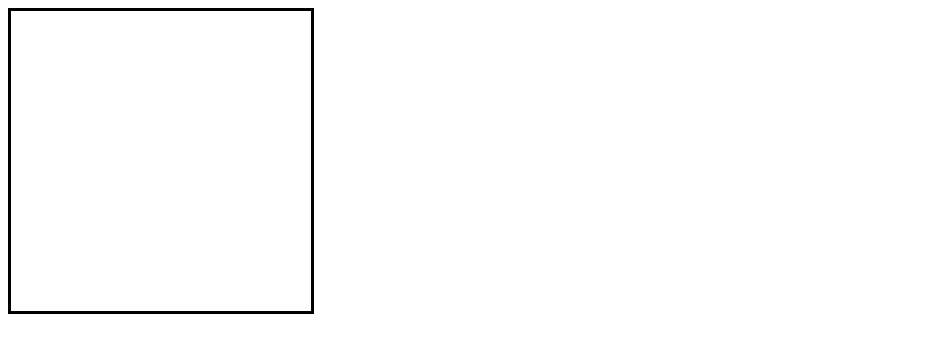
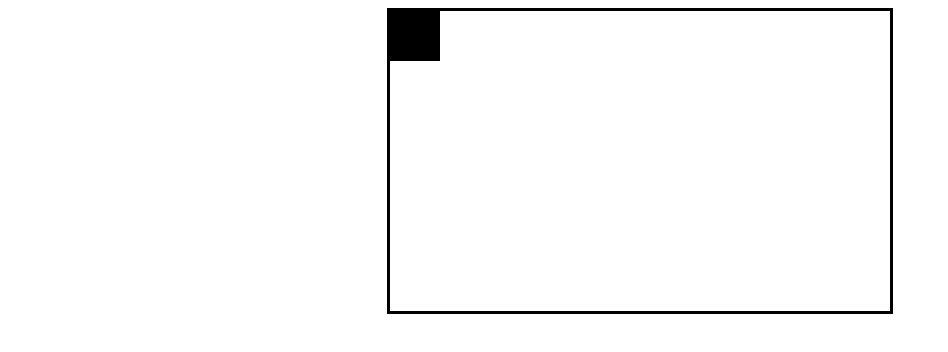
Before and after one commit to tglassesguy/SnakeGameCourse, a plain HTML site: page index.html in a window 1280 px wide. Shown: the whole page, without its empty margins (0-948 px from the left). Drawn offline with Linux system fonts and the light colour scheme.

Commit message:
Se implementa el js y se utiliza prepos para procesar el js

```diff
--- a/css/style.css
+++ b/css/style.css
@@ -1,3 +1,7 @@
+body {
+    text-align: center;
+}
+
 canvas {
     border: solid;
 }
--- a/index.html
+++ b/index.html
@@ -6,6 +6,7 @@
         <link rel="stylesheet" href="/css/style.css">
     </head>
     <body>
-        <canvas id="canvas" width="300" height="300"></canvas>
+        <canvas id="canvas" width="500" height="300"></canvas>
     </body>
+    <script src="js/game-dist.js"></script>
 </html>
--- /dev/null
+++ b/js/game-dist.js
@@ -0,0 +1,8 @@
+;(function() {
+
+    const canvas = document.getElementById('canvas')
+    const ctx = canvas.getContext('2d')
+
+    ctx.fillRect(0,0,50,50)
+
+})()
```
Also changed, not shown: js/game.js (added, +8 -0 lines), 1 other file.
